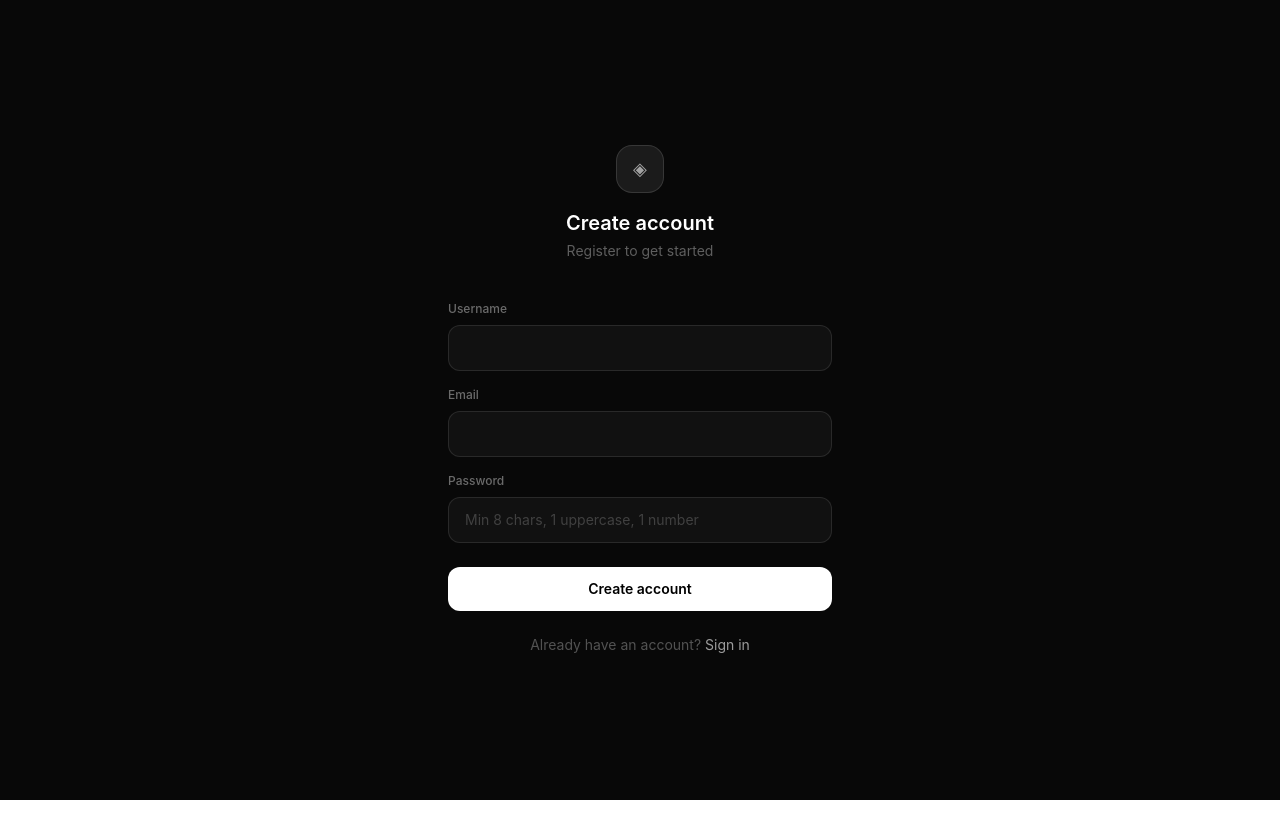
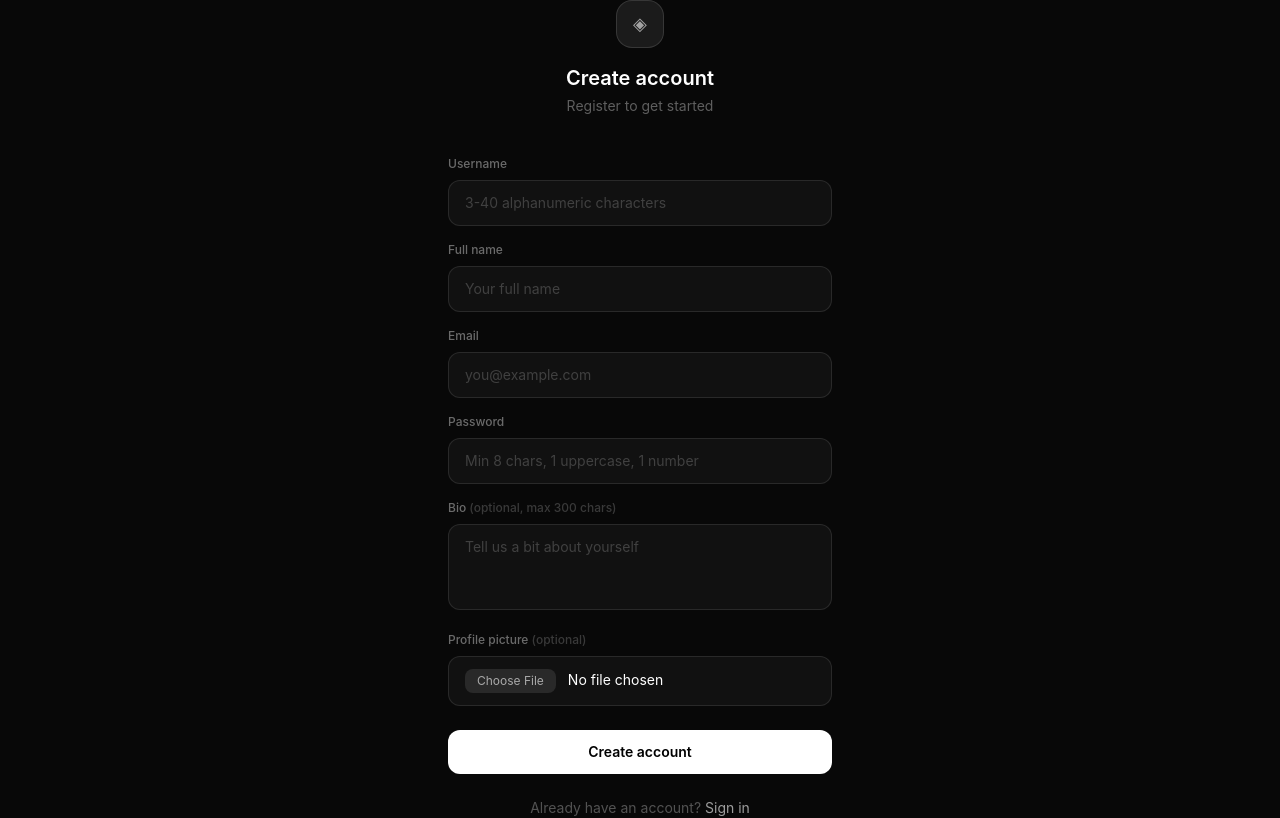
Before and after one commit to AlexandarsForce/odp_C3S_tim_05, a React (Vite) app in the folder client/: page /register in a window 1280 px wide. Built offline with nearby package versions, Linux system fonts and the light colour scheme; no server answers.

Commit message:
feat: add fullname/bio/profilePicture to register, implement logout route

```diff
--- a/client/src/api_services/auth/AuthAPIService.ts
+++ b/client/src/api_services/auth/AuthAPIService.ts
@@ -13,8 +13,11 @@ export const authApi: IAuthAPIService = {
     return axios.post<AuthResponse>(`${BASE}/login`, { username, password })
       .then(r => r.data).catch(e => err(e, "Login failed"));
   },
-  async register(username, email, password, role) {
-    return axios.post<AuthResponse>(`${BASE}/register`, { username, email, password, role })
+  async register(username, fullname, email, password, bio, profilePicture, role) {
+    return axios.post<AuthResponse>(`${BASE}/register`, { username, fullname, email, password, bio, profilePicture, role })
       .then(r => r.data).catch(e => err(e, "Registration failed"));
   },
+  async logout(token) {
+    await axios.post(`${BASE}/logout`, {}, { headers: { Authorization: `Bearer ${token}` } }).catch(() => {});
+  },
 };
--- a/client/src/api_services/auth/IAuthAPIService.ts
+++ b/client/src/api_services/auth/IAuthAPIService.ts
@@ -2,5 +2,6 @@ import type { AuthResponse } from "../../types/auth/AuthResponse";
 
 export interface IAuthAPIService {
   login(username: string, password: string): Promise<AuthResponse>;
-  register(username: string, email: string, password: string, role: string): Promise<AuthResponse>;
+  register(username: string, fullname: string, email: string, password: string, bio: string, profilePicture: string, role: string): Promise<AuthResponse>;
+  logout(token: string): Promise<void>;
 }
--- a/client/src/components/auth/RegisterForm.tsx
+++ b/client/src/components/auth/RegisterForm.tsx
@@ -4,14 +4,26 @@ import type { IAuthAPIService } from "../../api_services/auth/IAuthAPIService";
 
 export function RegisterForm({ authApi }: { authApi: IAuthAPIService }) {
   const { login } = useAuth();
-  const [form, setForm] = useState({ username: "", email: "", password: "" });
+  const [form, setForm] = useState({ username: "", fullname: "", email: "", password: "", bio: "", profilePicture: "" });
   const [error, setError] = useState("");
   const [loading, setLoading] = useState(false);
-  const set = (k: keyof typeof form) => (e: React.ChangeEvent<HTMLInputElement>) => setForm(f => ({ ...f, [k]: e.target.value }));
+
+  const set = (k: keyof typeof form) => (e: React.ChangeEvent<HTMLInputElement | HTMLTextAreaElement>) =>
+    setForm(f => ({ ...f, [k]: e.target.value }));
+
+  const handleFile = (e: React.ChangeEvent<HTMLInputElement>) => {
+    const file = e.target.files?.[0];
+    if (!file) return;
+    const reader = new FileReader();
+    reader.onload = () => setForm(f => ({ ...f, profilePicture: reader.result as string }));
+    reader.readAsDataURL(file);
+  };
 
   const submit = async (e: React.FormEvent<HTMLFormElement>) => {
-    e.preventDefault(); setError(""); setLoading(true);
-    const res = await authApi.register(form.username, form.email, form.password, "user");
+    e.preventDefault();
+    setError("");
+    setLoading(true);
+    const res = await authApi.register(form.username, form.fullname, form.email, form.password, form.bio, form.profilePicture, "user");
     setLoading(false);
     if (!res.success || !res.data) { setError(res.message ?? "Registration failed"); return; }
     login(res.data);
@@ -34,16 +46,50 @@ export function RegisterForm({ authApi }: { authApi: IAuthAPIService }) {
       )}
 
       <form onSubmit={submit} className="flex flex-col gap-4">
-        {(["username", "email", "password"] as const).map((field) => (
-          <div key={field}>
-            <label className="block text-xs text-white/40 mb-2 font-medium capitalize">{field}</label>
-            <input
-              type={field === "password" ? "password" : field === "email" ? "email" : "text"}
-              value={form[field]} onChange={set(field)} required
-              className="w-full bg-white/4 border border-white/10 rounded-xl px-4 py-3 text-white text-sm placeholder-white/20 focus:outline-none focus:border-white/30 transition-colors"
-              placeholder={field === "password" ? "Min 8 chars, 1 uppercase, 1 number" : ""} />
-          </div>
-        ))}
+        <div>
+          <label className="block text-xs text-white/40 mb-2 font-medium">Username</label>
+          <input type="text" value={form.username} onChange={set("username")} required
+            className="w-full bg-white/4 border border-white/10 rounded-xl px-4 py-3 text-white text-sm placeholder-white/20 focus:outline-none focus:border-white/30 transition-colors"
+            placeholder="3-40 alphanumeric characters" />
+        </div>
+
+        <div>
+          <label className="block text-xs text-white/40 mb-2 font-medium">Full name</label>
+          <input type="text" value={form.fullname} onChange={set("fullname")}
+            className="w-full bg-white/4 border border-white/10 rounded-xl px-4 py-3 text-white text-sm placeholder-white/20 focus:outline-none focus:border-white/30 transition-colors"
+            placeholder="Your full name" />
+        </div>
+
+        <div>
+          <label className="block text-xs text-white/40 mb-2 font-medium">Email</label>
+          <input type="email" value={form.email} onChange={set("email")} required
+            className="w-full bg-white/4 border border-white/10 rounded-xl px-4 py-3 text-white text-sm placeholder-white/20 focus:outline-none focus:border-white/30 transition-colors"
+            placeholder="you@example.com" />
+        </div>
+
+        <div>
+          <label className="block text-xs text-white/40 mb-2 font-medium">Password</label>
+          <input type="password" value={form.password} onChange={set("password")} required
+            className="w-full bg-white/4 border border-white/10 rounded-xl px-4 py-3 text-white text-sm placeholder-white/20 focus:outline-none focus:border-white/30 transition-colors"
+            placeholder="Min 8 chars, 1 uppercase, 1 number" />
+        </div>
+
+        <div>
+          <label className="block text-xs text-white/40 mb-2 font-medium">Bio <span className="text-white/20">(optional, max 300 chars)</span></label>
+          <textarea value={form.bio} onChange={set("bio")} maxLength={300} rows={3}
+            className="w-full bg-white/4 border border-white/10 rounded-xl px-4 py-3 text-white text-sm placeholder-white/20 focus:outline-none focus:border-white/30 transition-colors resize-none"
+            placeholder="Tell us a bit about yourself" />
+        </div>
+
+        <div>
+          <label className="block text-xs text-white/40 mb-2 font-medium">Profile picture <span className="text-white/20">(optional)</span></label>
+          <input type="file" accept="image/*" onChange={handleFile}
+            className="w-full bg-white/4 border border-white/10 rounded-xl px-4 py-3 text-white text-sm focus:outline-none focus:border-white/30 transition-colors file:mr-3 file:py-1 file:px-3 file:rounded-lg file:border-0 file:text-xs file:bg-white/10 file:text-white/60" />
+          {form.profilePicture && (
+            <img src={form.profilePicture} alt="Preview" className="mt-2 w-12 h-12 rounded-full object-cover border border-white/10" />
+          )}
+        </div>
+
         <button type="submit" disabled={loading}
           className="mt-2 bg-white hover:bg-white/90 disabled:opacity-50 text-black font-semibold rounded-xl py-3 text-sm transition-colors">
           {loading ? "Creating account…" : "Create account"}
--- a/client/src/contexts/auth/AuthContext.tsx
+++ b/client/src/contexts/auth/AuthContext.tsx
@@ -3,6 +3,7 @@ import { jwtDecode } from "jwt-decode";
 import type { AuthContextType } from "../../types/auth/AuthContext";
 import type { AuthUser } from "../../types/auth/AuthUser";
 import type { JwtTokenClaims } from "../../types/auth/JwtTokenClaims";
+import { authApi } from "../../api_services/auth/AuthAPIService";
 
 const AuthContext = createContext<AuthContextType | undefined>(undefined);
 const KEY = "authToken";
@@ -59,7 +60,8 @@ export const AuthProvider: React.FC<{ children: ReactNode }> = ({ children }) =>
     localStorage.setItem(KEY, t);
   };
 
-  const logout = () => {
+  const logout = async () => {
+    if (token) await authApi.logout(token);
     setToken(null);
     setUser(null);
     localStorage.removeItem(KEY);
```
Also changed, not shown: 2 other files (tests, documents, lock files or other folders).
